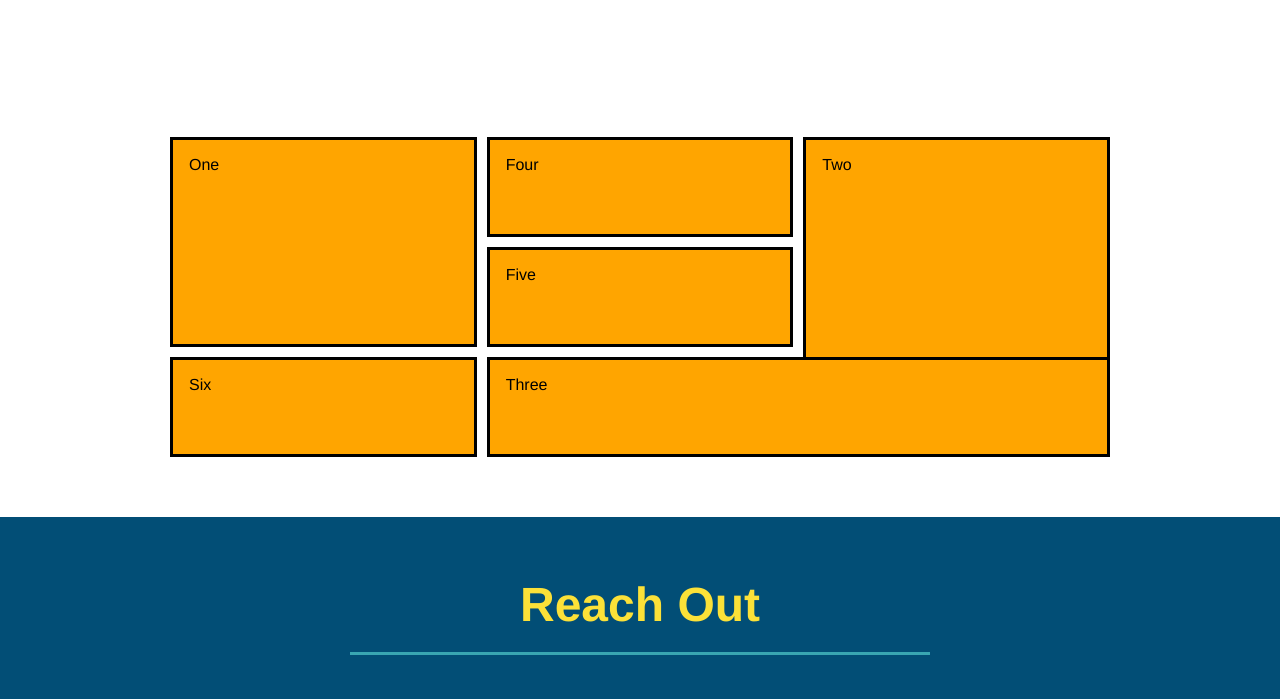
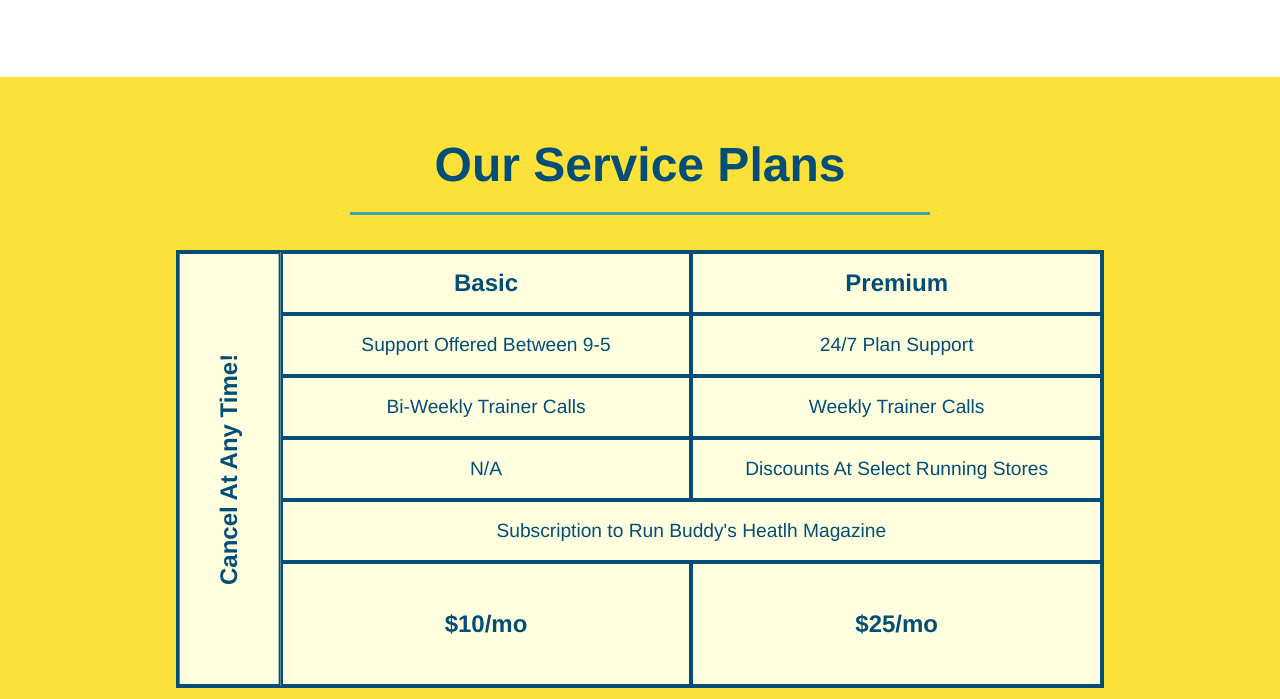
Before and after one commit to brandonmcguire1992/run-buddy, a plain HTML site: page index.html in a window 1280 px wide. Shown: the part 3236-3935 px from the top of the page. Drawn offline with Linux system fonts and the light colour scheme.

Commit message:
add service table comparison

```diff
--- a/assets/css/style.css
+++ b/assets/css/style.css
@@ -339,37 +339,54 @@ section {
     display: flex;
 }
 
+.services {
+    background: #fce138;
+}
+
+.service-grid-wrapper {
+    display: flex;
+    width: 100%;
+    justify-content: center;
+}
+
 .service-grid-container {
     display: grid;
-    max-width: 940px;
-    margin: 0 auto;
-    grid-template-columns: repeat(3, 1fr);
-    grid-template-rows: repeat(3, 100px);
-    grid-gap: 10px;
+    grid-template-columns: 1fr repeat(2, 4fr);
+    grid-template-rows: repeat(5, 1fr) 2fr;
+    background: lightyellow;
+    width: 80%;
+    border: 2px solid #024e76;
+    color: #024e76;
+    font-size: 1.2rem;
 }
 
 .service-grid-item {
-    background-color: orange;
-    border: solid;
-    color: black;
-    padding: 1em;
+    padding: 15px 0;
+    border: 2px solid #024e76;
+    display: flex;
+    align-items: center;
+    justify-content: center;
+    text-align: center;
 }
 
-.box1 {
-    grid-column-start: 1;
-    grid-column-end: 2;
-    grid-row-start: 1;
-    grid-row-end: 3;
+.service-grid-item.basic {
+    grid-column: 2 / span 1;
 }
 
-.box2 {
-    grid-column: 3/4;
-    grid-row: 1/-1;
+.service-grid-item.both {
+    grid-column: 2 / span 2;
 }
 
-.box3 {
-    grid-column: 2/ span 2;
-    grid-row: 3/ span 1;
+.service-grid-item.cancel {
+    grid-row: 1 / -1;
+    grid-column: 1;
+    writing-mode: vertical-lr;
+    transform: rotate(180deg);
+}
+
+.grid-head, .grid-price, .service-grid-item.cancel {
+    font-size: 1.5rem;
+    font-weight: bold;
 }
 
 /* MEDIA QUERY FOR SMALLER DESKTOP SCREENS AND SMALLER*/
@@ -447,6 +464,25 @@ section {
    .step-text {
        flex: 100%;
    }
+
+   .service-grid-container {
+       grid-template-columns: 1fr 1fr;
+   }
+
+   .service-grid-item.basic {
+       grid-column: 1;
+   }
+
+   .service-grid-item.both {
+       grid-column: 1/ -1;
+   }
+
+   .service-grid-item.cancel {
+       transform: none;
+       writing-mode: unset;
+       grid-column: 1 / -1;
+       grid-row: -1;
+   }
 }
 
 /* MEDIA QUERY FOR MOBILE PHONES AND SMALLER */
--- a/index.html
+++ b/index.html
@@ -213,13 +213,49 @@
     </section>
 
     <section id="service-plans" class="services">
-        <div class="service-grid-container">
-            <div class="service-grid-item box1">One</div>
-            <div class="service-grid-item box2">Two</div>
-            <div class="service-grid-item box3">Three</div>
-            <div class="service-grid-item box4">Four</div>
-            <div class="service-grid-item box5">Five</div>
-            <div class="service-grid-item box6">Six</div>
+
+        <h2 class="section-title secondary-border">
+            Our Service Plans
+        </h2>
+        <div class="service-grid-wrapper">
+            <div class="service-grid-container">
+                <div class="service-grid-item grid-head basic">
+                    Basic
+                </div>
+                <div class="service-grid-item grid-head premium">
+                    Premium
+                </div>
+                <div class="service-grid-item basic">
+                    Support Offered Between 9-5
+                </div>
+                <div class="service-grid-item premium">
+                    24/7 Plan Support
+                </div>
+                <div class="service-grid-item basic">
+                    Bi-Weekly Trainer Calls
+                </div>
+                <div class="service-grid-item premium">
+                    Weekly Trainer Calls
+                </div>
+                <div class="service-grid-item basic">
+                    N/A
+                </div>
+                <div class="service-grid-item premium">
+                    Discounts At Select Running Stores
+                </div>
+                <div class="service-grid-item both">
+                    Subscription to Run Buddy's Heatlh Magazine
+                </div>
+                <div class="service-grid-item grid-price basic">
+                    $10/mo
+                </div>
+                <div class="service-grid-item grid-price premium">
+                    $25/mo
+                </div>
+                <div class="service-grid-item cancel">
+                    Cancel At Any Time!
+                </div>
+            </div>
         </div>
     </section>
 
```
